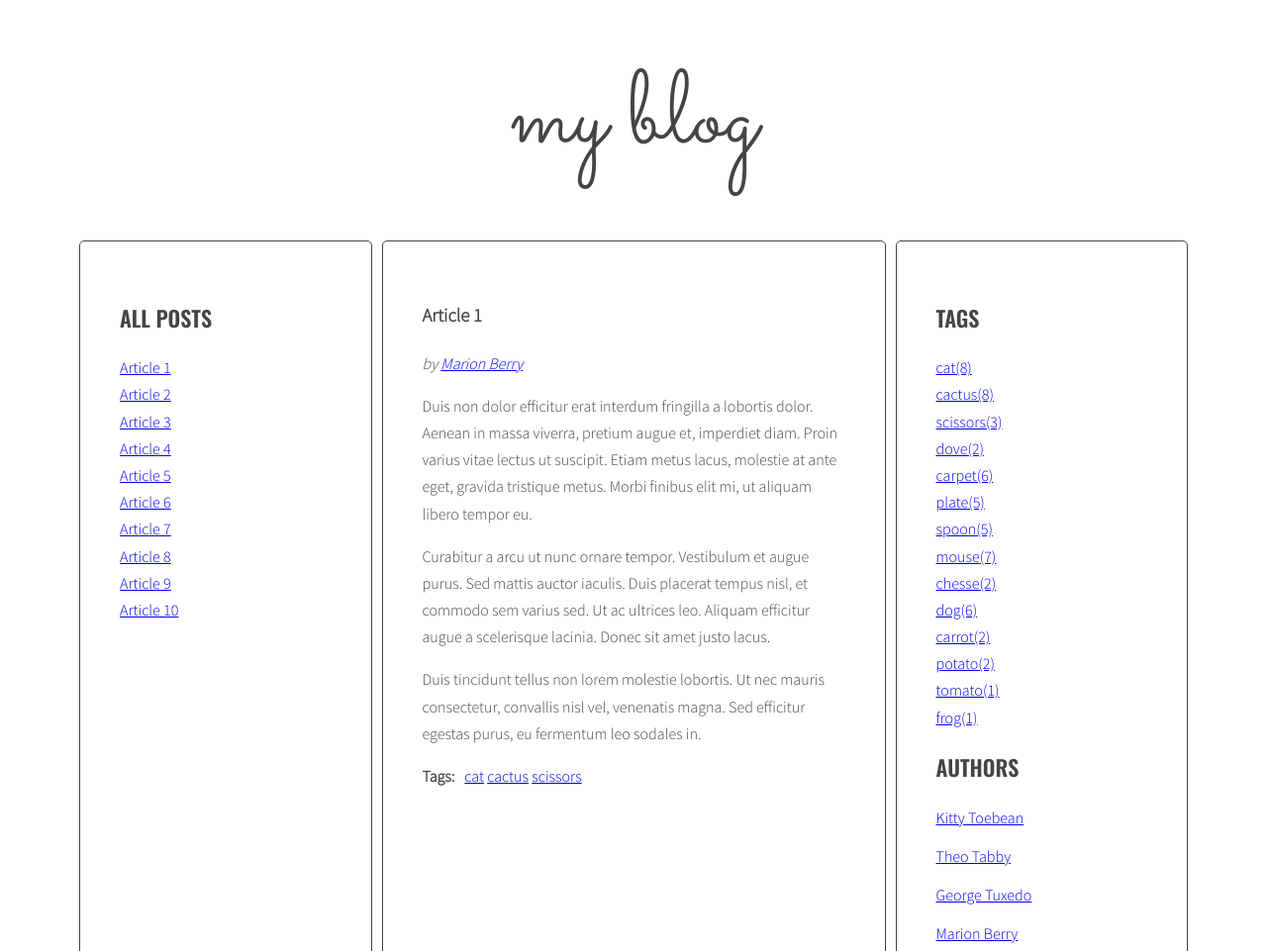
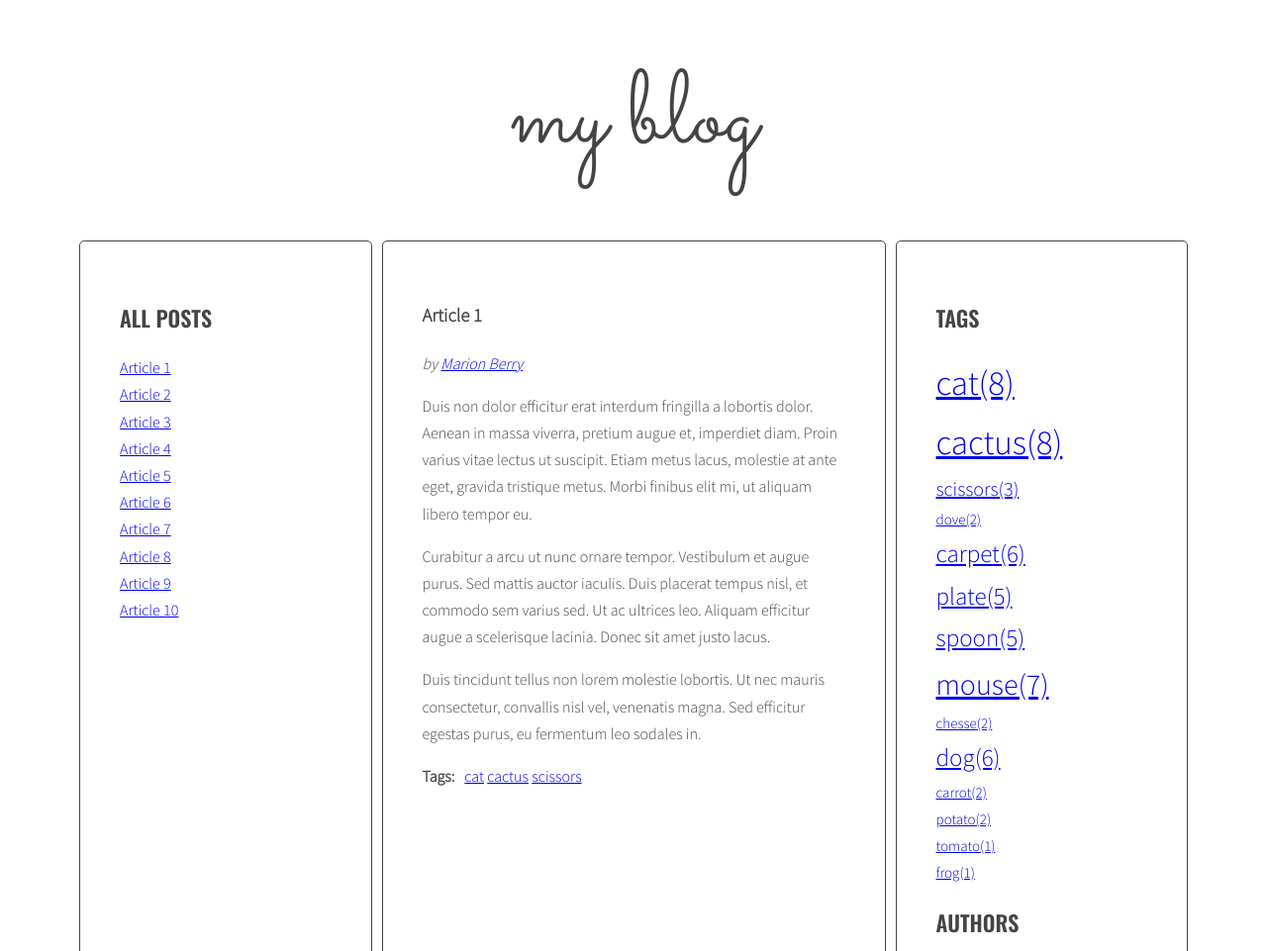
Before and after one commit to MichalWiaderkowicz/javascript-blog, a website: page index.html in a window 1280 px wide. Shown: the top 961 px of the page at 99% size. Drawn offline with nearby package versions, Linux system fonts and the light colour scheme.

Commit message:
add calculateTagClass

```diff
--- a/js/script.js
+++ b/js/script.js
@@ -35,7 +35,10 @@ const optArticleSelector = '.post',
   optTitleListSelector = '.titles',
   optArticleTagsSelector = '.post-tags .list',
   optArticleAuthorSelector = 'p.post-author',
-  optTagsListSelector = '.tags.list';
+  optTagsListSelector = '.tags.list',
+  optCloudClassCount = 5 ,
+  optCloudClassPrefix = 'tag-size-';
+
 
 const generateTitleLinks = function(customSelector = ''){
 
@@ -72,7 +75,30 @@ const generateTitleLinks = function(customSelector = ''){
   }
 };
 
+const calculateTagClass = function(count, params){
+  const normalizedCount = count - params.min;
+  const normalizedMax = params.max - params.min;
+  const percentage = normalizedCount / normalizedMax;
+  const classNumber = Math.floor( percentage * (optCloudClassCount - 1) + 1 );
+  return classNumber;
+};
+
 generateTitleLinks();
+
+const calculateTagsParams = function(tags){
+  const params = {max: 0, min: 999999};
+  for(let tag in tags){
+    console.log(tag + ' is used ' + tags[tag] + ' times');
+    if(tags[tag] > params.max){
+      params.max = tags[tag];
+    }
+    if(tags[tag] < params.min){
+      params.min = tags[tag];
+    }
+  }
+  return params;
+
+};
 
 const generateTags = function(){
   /* [NEW] create a new variable allTags with an empty object */
@@ -108,27 +134,34 @@ const generateTags = function(){
       }
     /* END LOOP: for each tag */
     }
+
     /* insert HTML of all the links into the tags wrapper */
     tagsWrapper.innerHTML = html;
     const tagLinks = document.querySelectorAll('tag');
     console.log(tagLinks);
   /* END LOOP: for every article: */
   }
+  console.log('amamamamamama');
+  console.log(calculateTagsParams(allTags));
   /* [NEW] find list of tags in right column */
   const tagList = document.querySelector(optTagsListSelector);
   /* [NEW] add html from allTags to tagList */
   //tagList.innerHTML = allTags.join(' ');
   //console.log(allTags);
+  const tagsParams = calculateTagsParams(allTags);
+  console.log('tagsParams:', tagsParams);
   /* [NEW] create variable for all links HTML code */
   let allTagsHTML = '';
   /* [NEW] START LOOP: for each tag in allTags: */
   for(let tag in allTags){
-  /* [NEW] generate code of a link and add it to allTagsHTML */
-    allTagsHTML += '<li>' + '<a href="#tag-' + tag + '"><span>' + tag + '(' + allTags[tag] + ')</span></a></li>';
+  /*
+  [NEW] generate code of a link and add it to allTagsHTML */
+    allTagsHTML += '<li><a  class="'+ optCloudClassPrefix + calculateTagClass(allTags[tag], tagsParams) + '" href="#tag-' + tag + '"><span>' + tag + '(' + allTags[tag] + ')</span></a></li>';
     console.log(allTagsHTML);
   /* [NEW] END LOOP: for each tag in allTags: */
   }
   /*[NEW] add HTML from allTagsHTML to tagList */
+
   tagList.innerHTML = allTagsHTML;
 };
 
--- a/sass/style.scss
+++ b/sass/style.scss
@@ -120,3 +120,23 @@ body {
     margin: 0 10px 0 0;
   }
 }
+.tag-size-1 {
+  font-size: 15px;
+
+}
+.tag-size-2 {
+  font-size: 20px;
+
+}
+.tag-size-3 {
+  font-size: 25px;
+
+}
+.tag-size-4 {
+  font-size: 30px;
+
+}
+.tag-size-5 {
+  font-size: 35px;
+
+}
```
Also changed, not shown: css/style.css, 1 other file.
